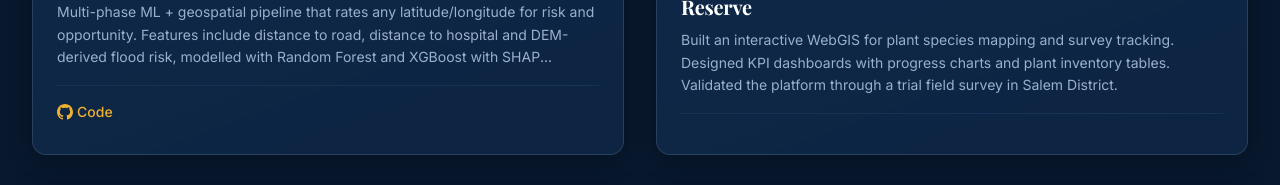
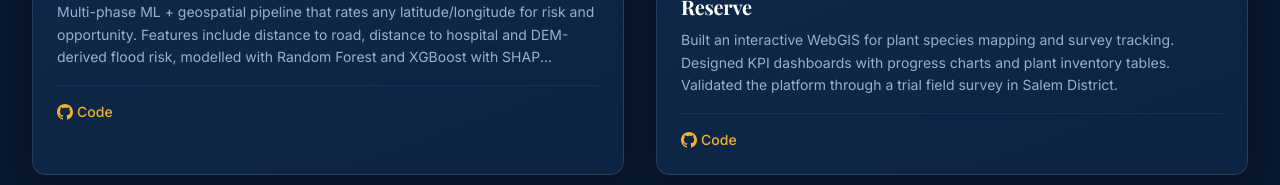
Before and after one commit to packiarajans/portfolio, a Svelte app: page / in a window 1280 px wide. Shown: the part 4720-4905 px from the top of the page. Built offline with nearby package versions, Linux system fonts and the light colour scheme; grey boxes are pictures that could not be loaded; a web font is replaced by a local one.

Commit message:
Link WebGIS repo

```diff
--- a/src/components/Projects.svelte
+++ b/src/components/Projects.svelte
@@ -18,7 +18,7 @@
       description: 'Built an interactive WebGIS for plant species mapping and survey tracking. Designed KPI dashboards with progress charts and plant inventory tables. Validated the platform through a trial field survey in Salem District.',
       image: 'https://images.unsplash.com/photo-1556742049-0cfed4f6a45d?w=800&h=600&fit=crop',
       tags: ['React.js', 'PostGIS', 'GeoServer', 'Leaflet', 'Python'],
-      github: '#',
+      github: 'https://github.com/packiarajans/geoforest-webgis',
       demo: '#',
       featured: true,
       category: 'GIS Project',
```
Also changed, not shown: 2 other files (tests, documents, lock files or other folders).
